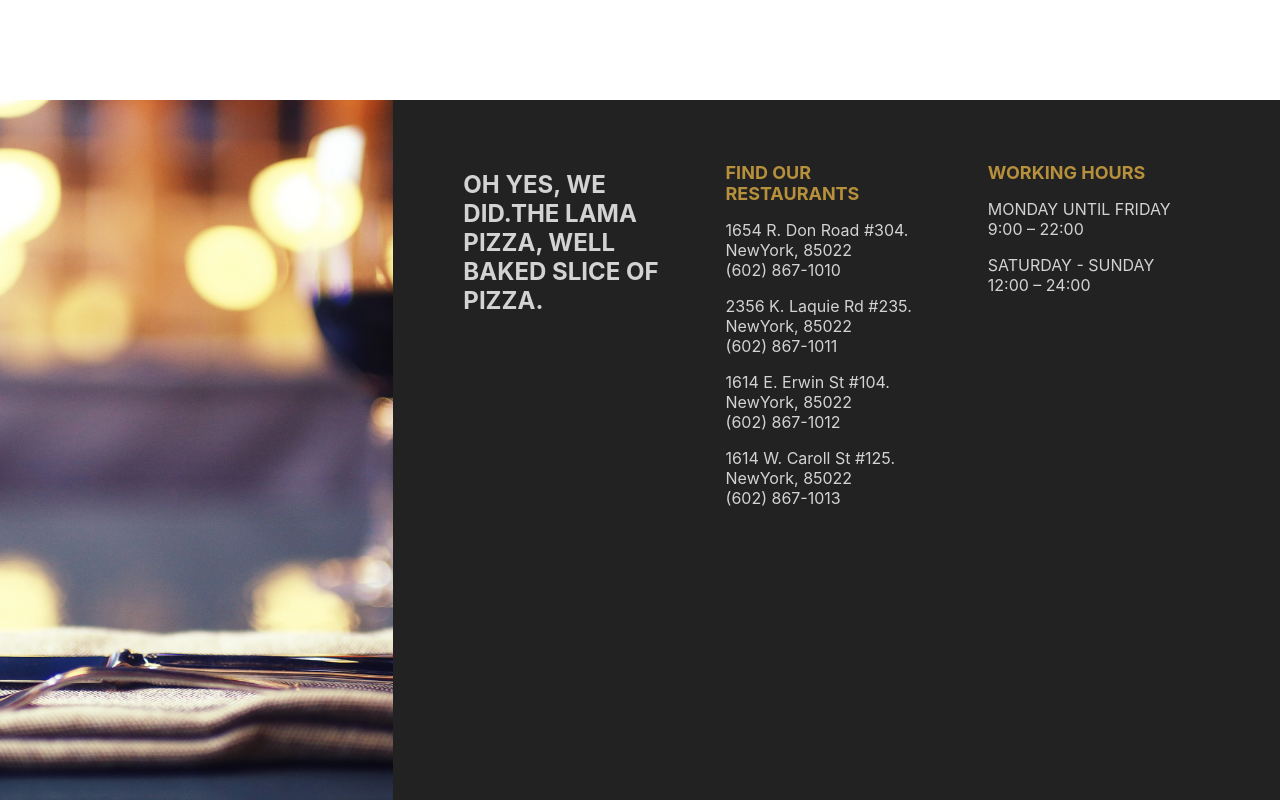
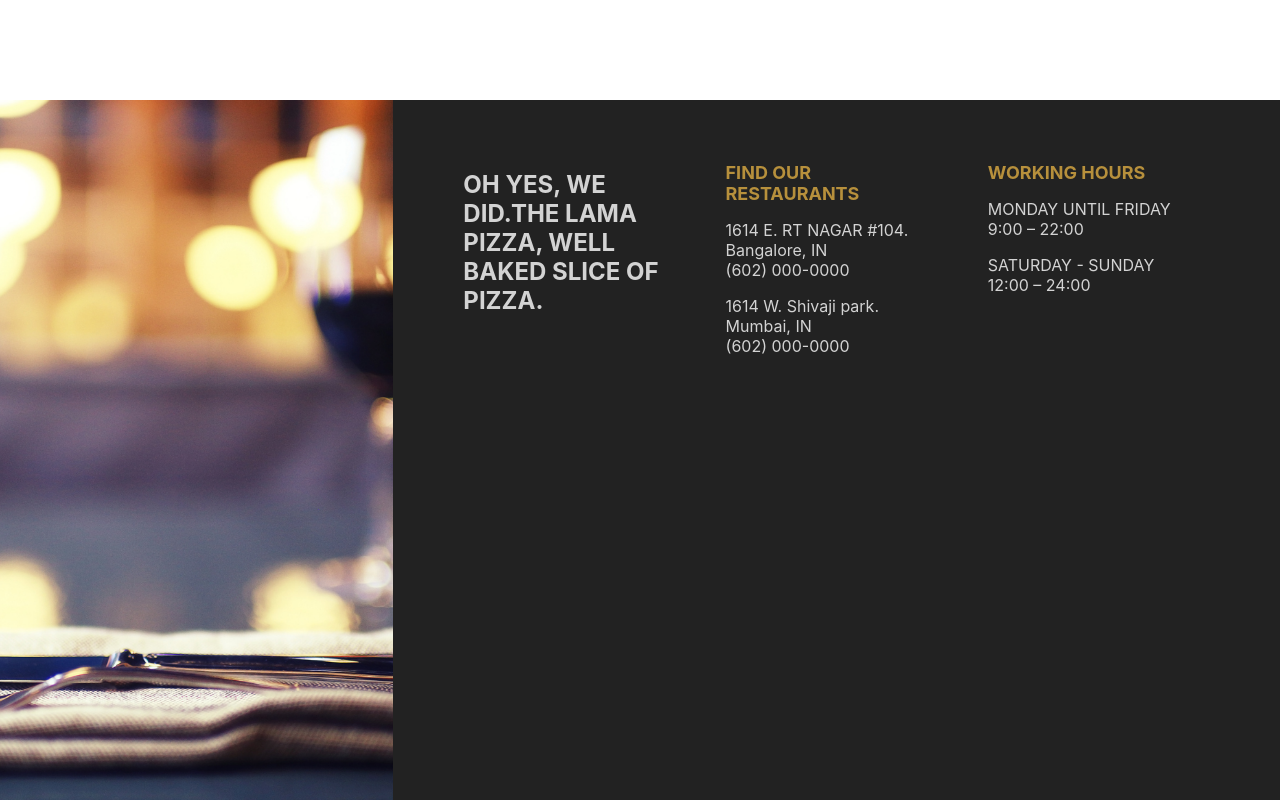
Before and after one commit to shivampandeyy05/food-ordering-app, a Next.js app: page /admin/login in a window 1280 px wide. Shown: the part 700-1500 px from the top of the page. Built offline with nearby package versions, Linux system fonts and the light colour scheme.

Commit message:
Modified

```diff
--- a/components/Footer.jsx
+++ b/components/Footer.jsx
@@ -15,7 +15,7 @@ const Footer = () => {
         </div>
         <div className={styles.card}>
           <h1 className={styles.title}>FIND OUR RESTAURANTS</h1>
-          <p className={styles.text}>
+          {/* <p className={styles.text}>
             1654 R. Don Road #304.
             <br /> NewYork, 85022
             <br /> (602) 867-1010
@@ -24,16 +24,16 @@ const Footer = () => {
             2356 K. Laquie Rd #235.
             <br /> NewYork, 85022
             <br /> (602) 867-1011
+          </p> */}
+          <p className={styles.text}>
+            1614 E. RT NAGAR #104.
+            <br /> Bangalore, IN
+            <br /> (602) 000-0000
           </p>
           <p className={styles.text}>
-            1614 E. Erwin St #104.
-            <br /> NewYork, 85022
-            <br /> (602) 867-1012
-          </p>
-          <p className={styles.text}>
-            1614 W. Caroll St #125.
-            <br /> NewYork, 85022
-            <br /> (602) 867-1013
+            1614 W. Shivaji park.
+            <br /> Mumbai, IN
+            <br /> (602) 000-0000
           </p>
         </div>
         <div className={styles.card}>
```
